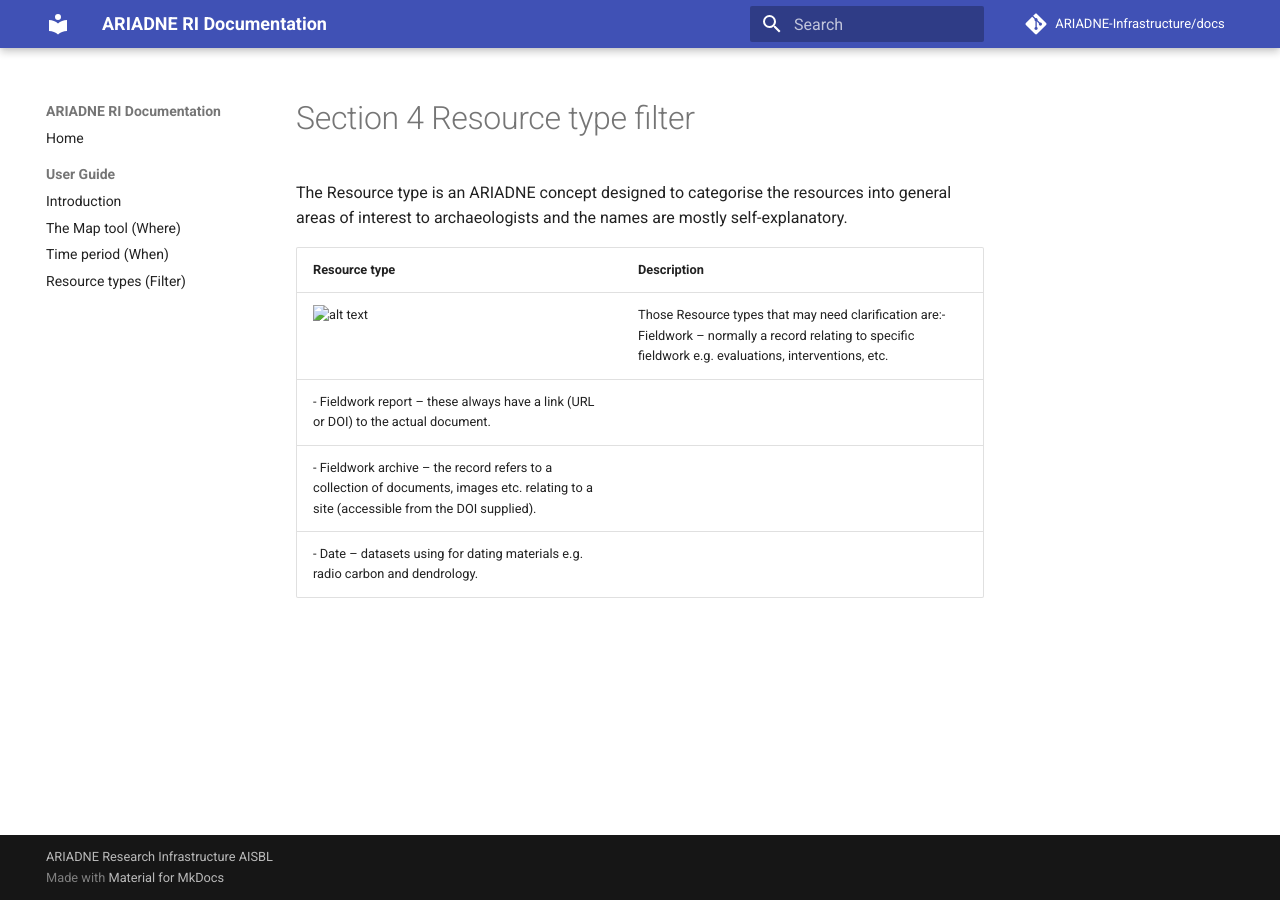
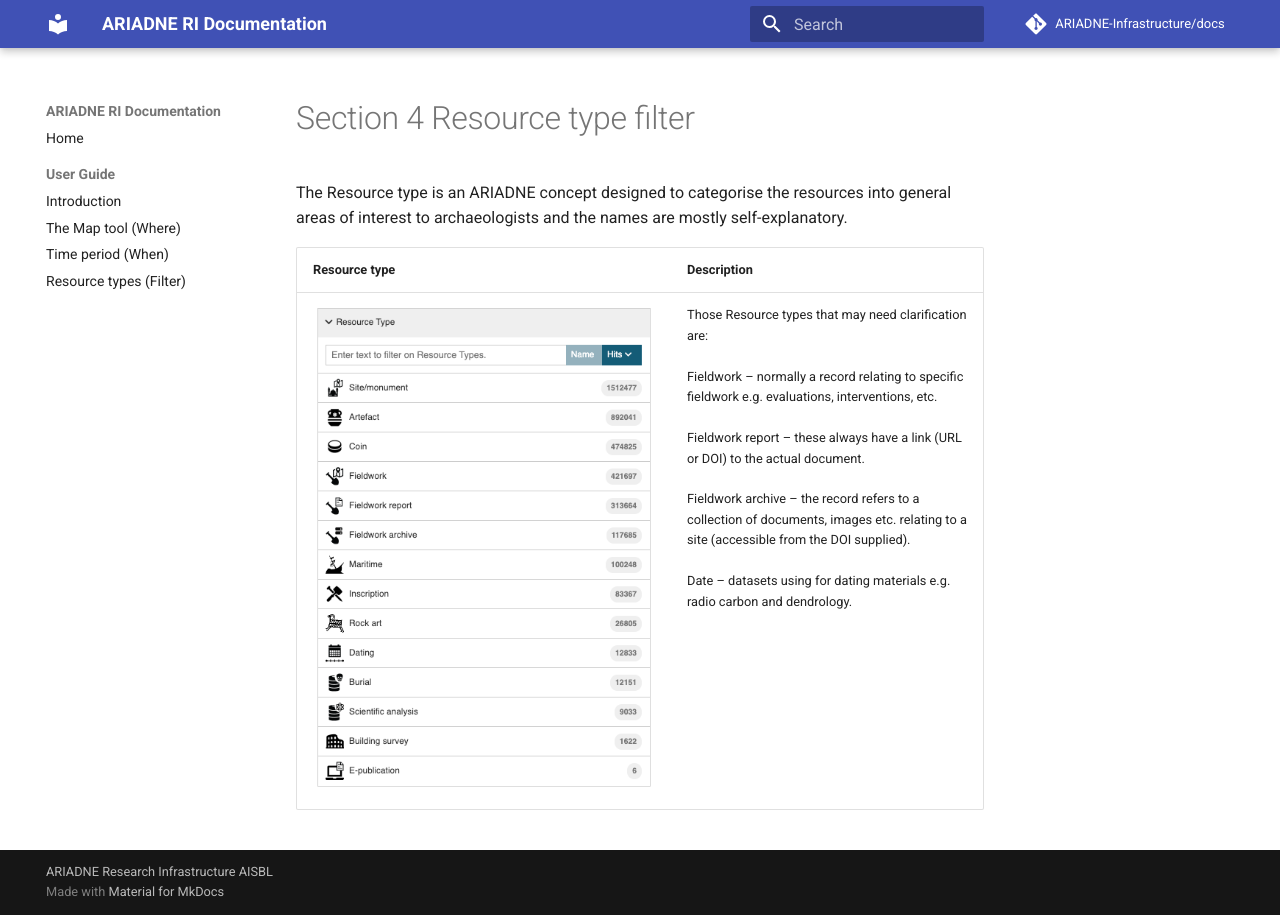
Before and after one commit to uoy-ads/hsds-data-catalogue-docs, an MkDocs documentation site: the page built from docs/Portal_User_Guide/Section-4_Resource-type-filter.md, in a window 1280 px wide. Built offline with MkDocs 1.6.1 and Material for MkDocs 9.7.7, drawn with Linux system fonts in a browser that asks for light colours; comment, search, counter and statistics services are not loaded.

Commit message:
Update Section-4_Resource-type-filter.md

```diff
--- a/docs/Portal_User_Guide/Section-4_Resource-type-filter.md
+++ b/docs/Portal_User_Guide/Section-4_Resource-type-filter.md
@@ -2,7 +2,4 @@ The Resource type is an ARIADNE concept designed to categorise the resources int
 
 | Resource type | Description |
 | ----------- | ----------- |
-| ![alt text](21-Resource-types.png) | Those Resource types that may need clarification are:- Fieldwork – normally a record relating to specific fieldwork e.g. evaluations, interventions, etc.
-- Fieldwork report – these always have a link (URL or DOI) to the actual document.
-- Fieldwork archive – the record refers to a collection of documents, images etc. relating to a site (accessible from the DOI supplied).
-- Date – datasets using for dating materials e.g. radio carbon and dendrology. |
+| ![alt text](../assets/21-Resource-types.png) {width=374} | Those Resource types that may need clarification are: <Br><Br>Fieldwork – normally a record relating to specific fieldwork e.g. evaluations, interventions, etc.<Br><Br>Fieldwork report – these always have a link (URL or DOI) to the actual document.<Br><Br>Fieldwork archive – the record refers to a collection of documents, images etc. relating to a site (accessible from the DOI supplied).<Br><Br>Date – datasets using for dating materials e.g. radio carbon and dendrology. |
```
